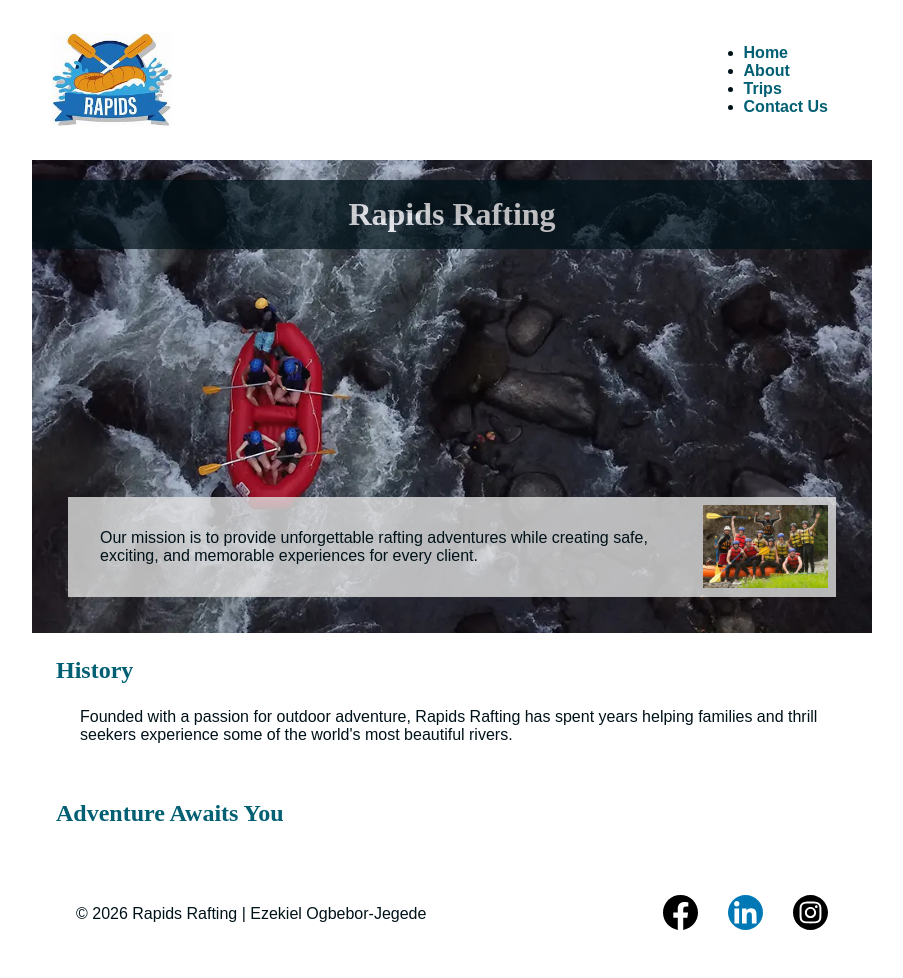
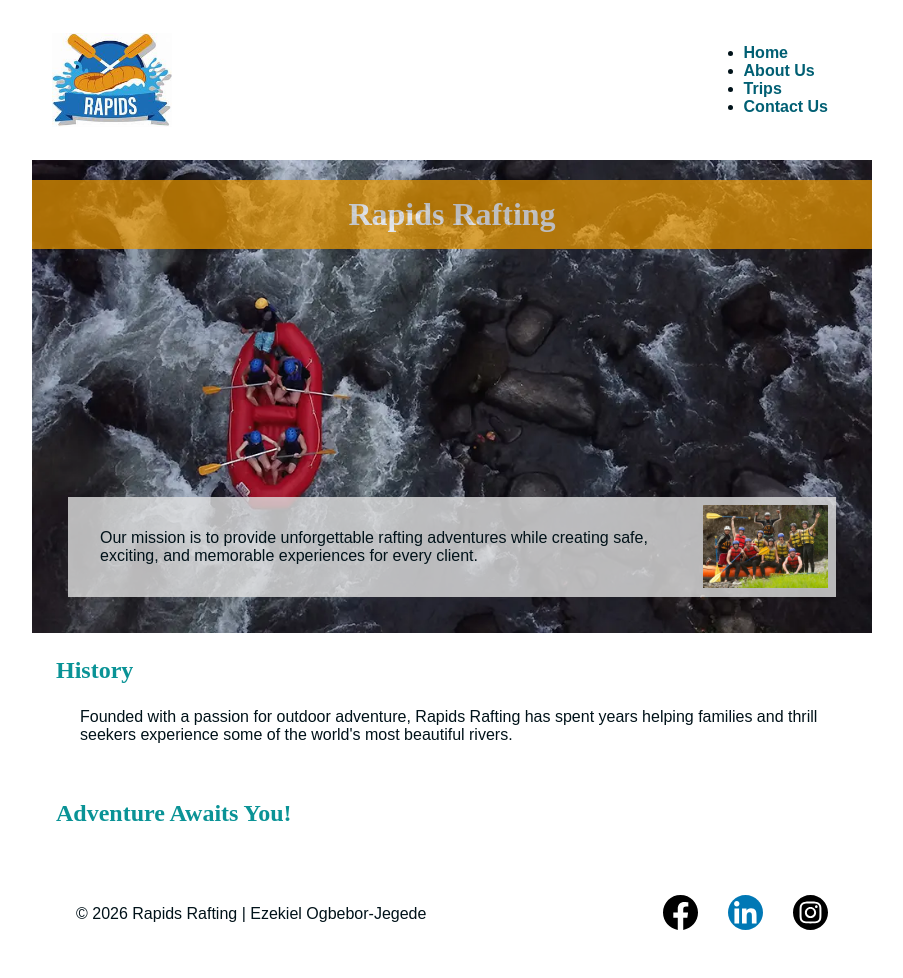
Before and after one commit to kvnqzikky00/wdd130, a plain HTML site: page wwr/about.html in a window 1280 px wide. Shown: the whole page, without its empty margins (188-1091 px from the left). Drawn offline with Linux system fonts and the light colour scheme.

Commit message:
Rapids Rafting Company. Made some adjustments.

```diff
--- a/wwr/about.html
+++ b/wwr/about.html
@@ -4,7 +4,7 @@
 <head>
     <meta charset="UTF-8">
     <meta name="viewport" content="width=device-width, initial-scale=1.0">
-    <title> Rapids Rafting </title>
+    <title> About Us Rapids Rafting </title>
     <meta name="description"
       content="Experience exciting white water rafting with Rapids Rafting Company.">
     <meta name="author" content="Ezekiel Ogbebor-Jegede">
@@ -17,7 +17,7 @@
         <nav>
             <ul>
                 <li><a href="index.html">Home</a></li>
-                <li><a href="about.html">About</a></li>
+                <li><a href="about.html">About Us</a></li>
                 <li><a href="trips.html">Trips</a></li>
                 <li><a href="contact.html">Contact Us</a></li>
             </ul>
@@ -44,7 +44,7 @@
             </p>
         </section>
         <section>
-            <h2>Adventure Awaits You</h2>
+            <h2>Adventure Awaits You!</h2>
         </section>
     </main>
 
--- a/wwr/styles/rafting.css
+++ b/wwr/styles/rafting.css
@@ -55,7 +55,7 @@ nav a {
 h1,
 h2 {
     font-family: var(--heading-font);
-    color: var(--primary-color);
+    color: var(--secondary-color);
 }
 
 nav,
@@ -87,7 +87,7 @@ h1 {
     padding: 16px;
     text-align: center;
     opacity: 0.7;
-    background-color: var(--accent1-color);
+    background-color: var(--accent2-color);
     color: #fff;
 }
 
```
